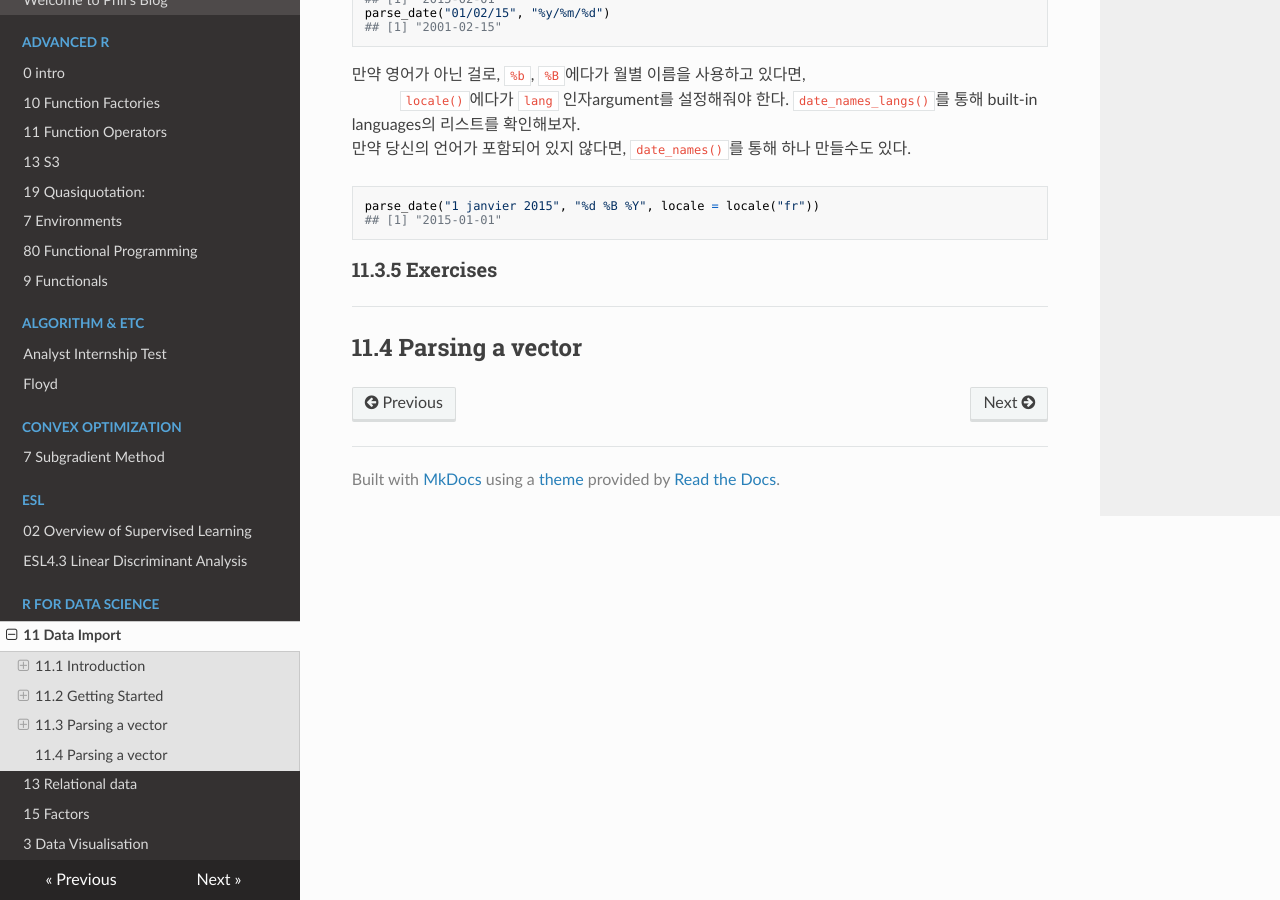
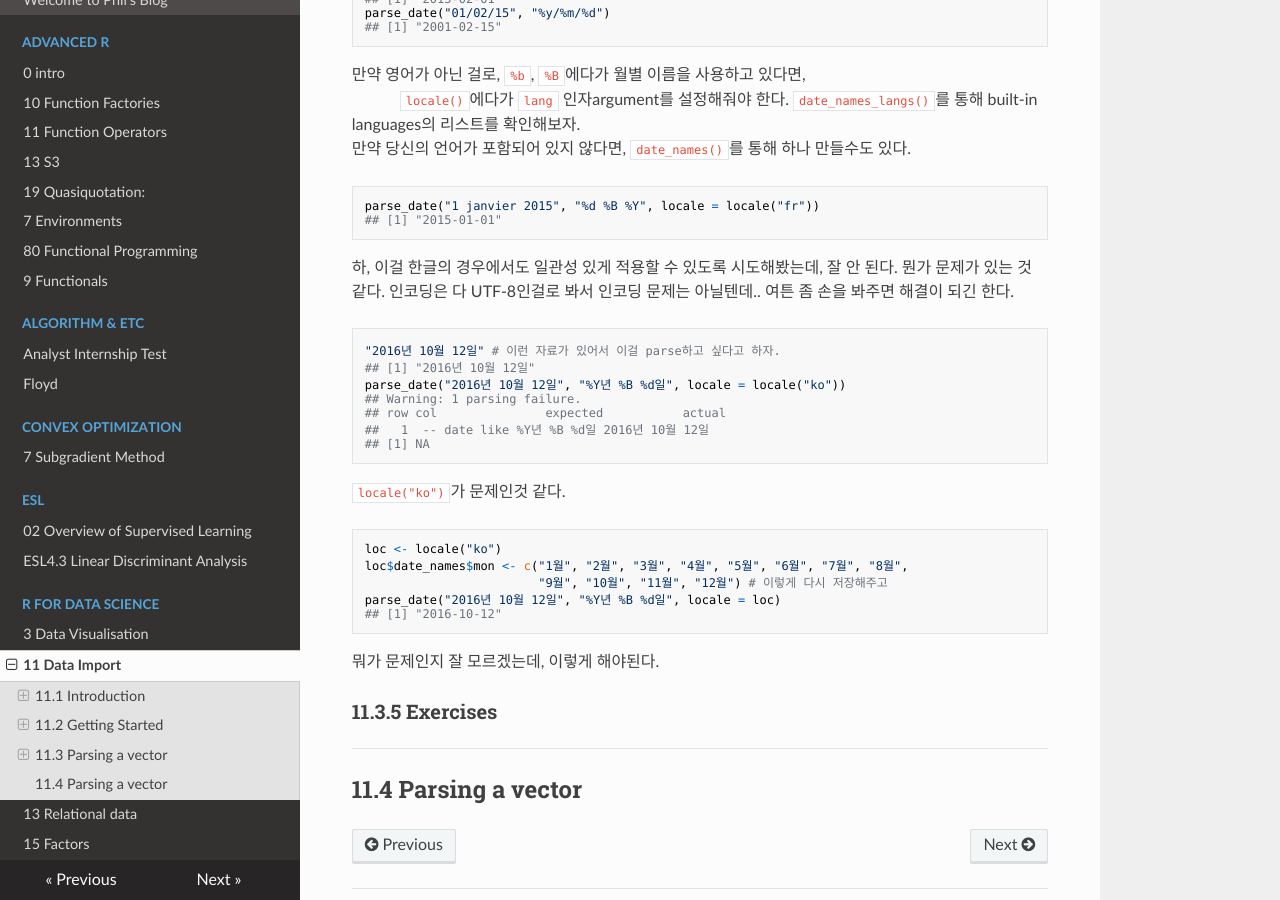
Before and after one commit to philyoun/portfolio, an MkDocs documentation site: the page built from docs/R for Data Science/11-Data-Import.md, in a window 1280 px wide and 900 px high, scrolled down 9714 px. Built offline with MkDocs 1.6.1, drawn with Linux system fonts in a browser that asks for light colours; nearby versions of some CDN libraries.

Commit message:
sigh..before go army

````diff
--- a/docs/R for Data Science/11-Data-Import.md
+++ b/docs/R for Data Science/11-Data-Import.md
@@ -404,6 +404,30 @@ parse_date("1 janvier 2015", "%d %B %Y", locale = locale("fr"))
 ## [1] "2015-01-01"
 ```
 
+하, 이걸 한글의 경우에서도 일관성 있게 적용할 수 있도록 시도해봤는데, 잘 안 된다. 뭔가 문제가 있는 것 같다. 인코딩은 다 UTF-8인걸로 봐서 인코딩 문제는 아닐텐데.. 여튼 좀 손을 봐주면 해결이 되긴 한다.
+
+``` r
+"2016년 10월 12일" # 이런 자료가 있어서 이걸 parse하고 싶다고 하자.
+## [1] "2016년 10월 12일"
+parse_date("2016년 10월 12일", "%Y년 %B %d일", locale = locale("ko"))
+## Warning: 1 parsing failure.
+## row col               expected           actual
+##   1  -- date like %Y년 %B %d일 2016년 10월 12일
+## [1] NA
+```
+
+`locale("ko")`가 문제인것 같다.
+
+``` r
+loc <- locale("ko")
+loc$date_names$mon <- c("1월", "2월", "3월", "4월", "5월", "6월", "7월", "8월",
+                        "9월", "10월", "11월", "12월") # 이렇게 다시 저장해주고
+parse_date("2016년 10월 12일", "%Y년 %B %d일", locale = loc)
+## [1] "2016-10-12"
+```
+
+뭐가 문제인지 잘 모르겠는데, 이렇게 해야된다.
+
 ### 11.3.5 Exercises
 
 ------------------------------------------------------------------------
````
Also changed, not shown: docs/R for Data Science/11-Data Import.Rmd (+18 -0 lines), docs/R for Data Science/03-Data Visualisation.Rmd (renamed from docs/R for Data Science/3-Data Visualisation.Rmd), docs/R for Data Science/03-Data-Visualisation.md (renamed from docs/R for Data Science/3-Data-Visualisation.md).
